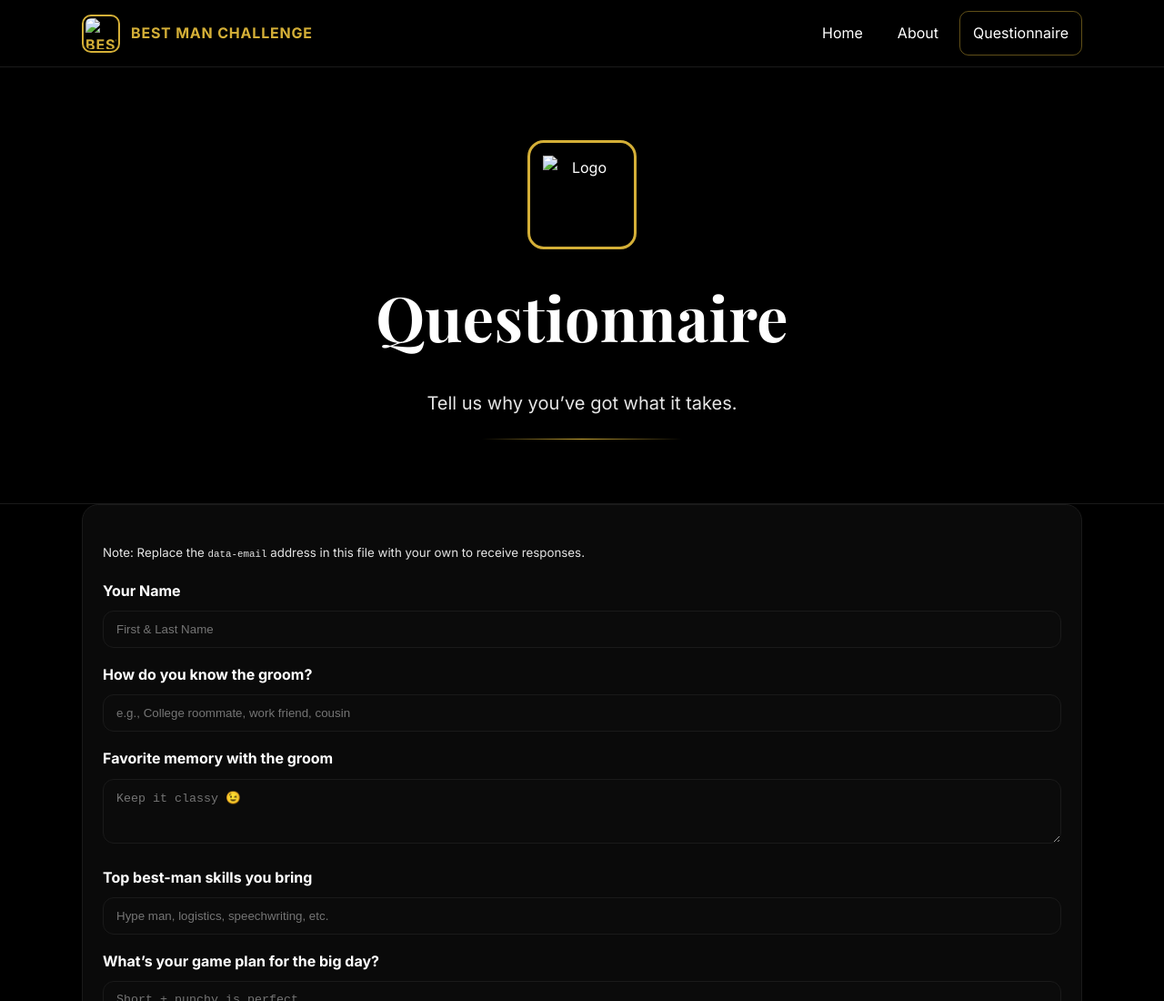
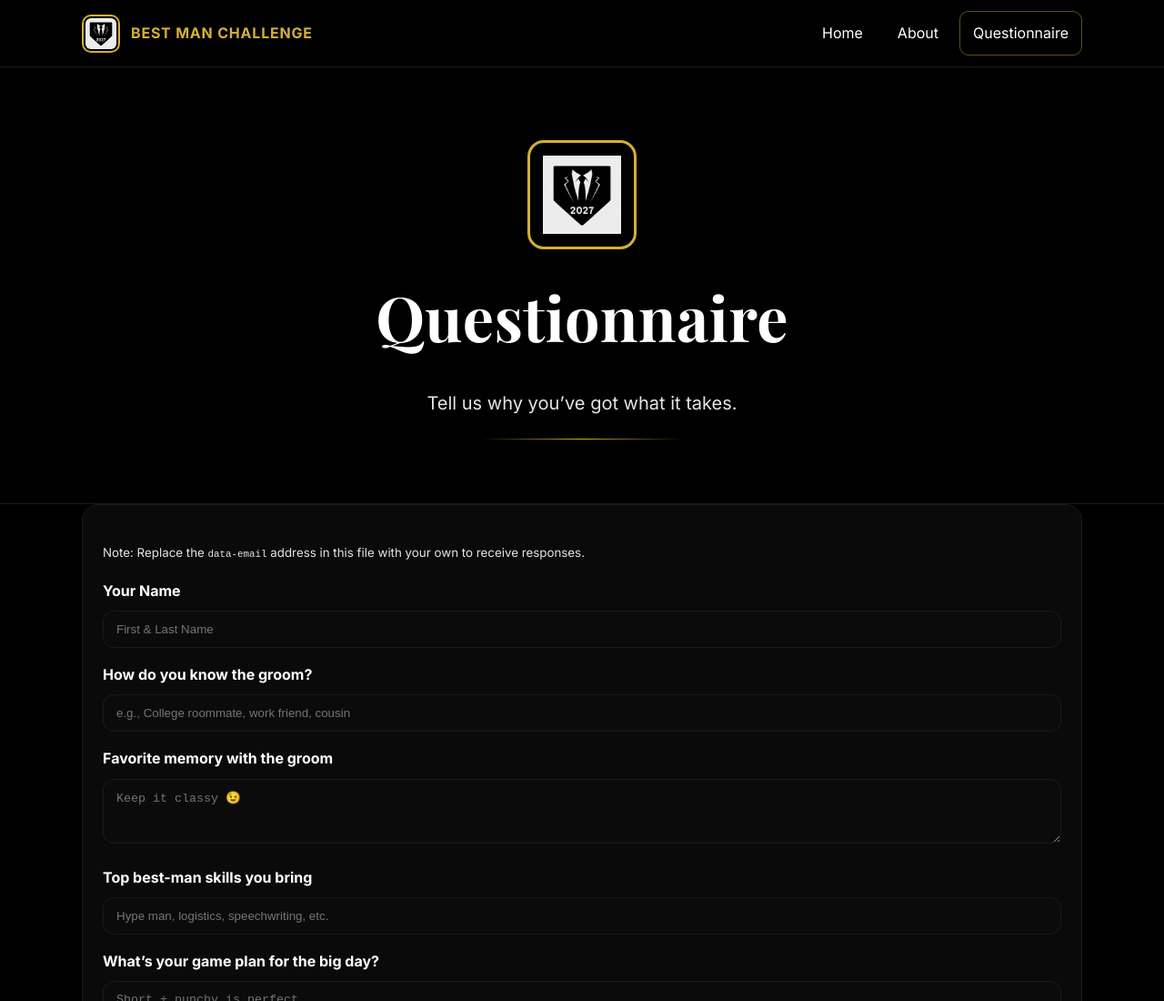
Before and after one commit to bclemtson02/best-man-challenge, a plain HTML site: page questionnaire.html in a window 1280 px wide. Shown: the top 1100 px of the page at 91% size. Drawn offline with nearby package versions, Linux system fonts and the light colour scheme.

Commit message:
Update questionnaire.html

```diff
--- a/questionnaire.html
+++ b/questionnaire.html
@@ -16,7 +16,7 @@
   <nav class="navbar">
     <div class="container navbar-inner">
       <a class="brand" href="index.html">
-        <img src="assets/img/logo.png" alt="Best Man Challenge logo">
+        <img src="logo.png" alt="Best Man Challenge logo">
         <span>Best Man Challenge</span>
       </a>
       <div class="navlinks">
@@ -31,7 +31,7 @@
   <header class="hero">
     <div class="container">
       <div class="logo-badge">
-        <img src="assets/img/logo.png" alt="Logo">
+        <img src="logo.png" alt="Logo">
       </div>
       <h1 class="display">Questionnaire</h1>
       <p class="lead">Tell us why you’ve got what it takes.</p>
```
